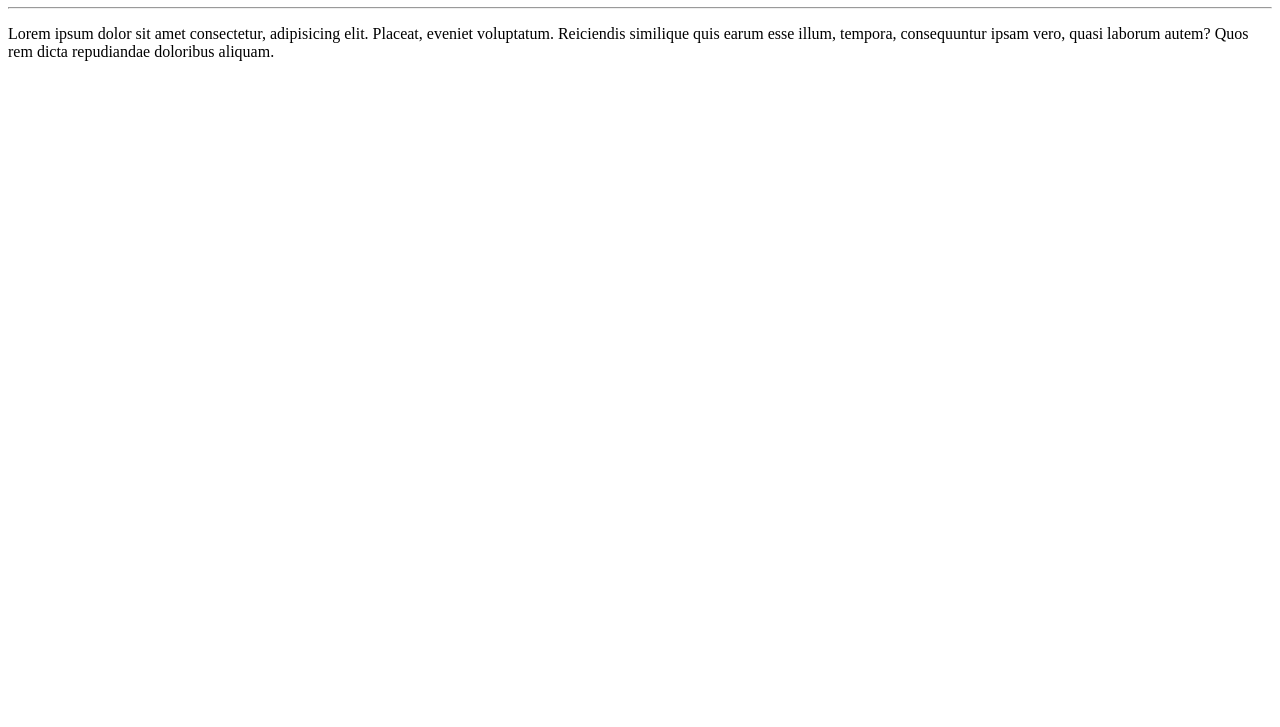
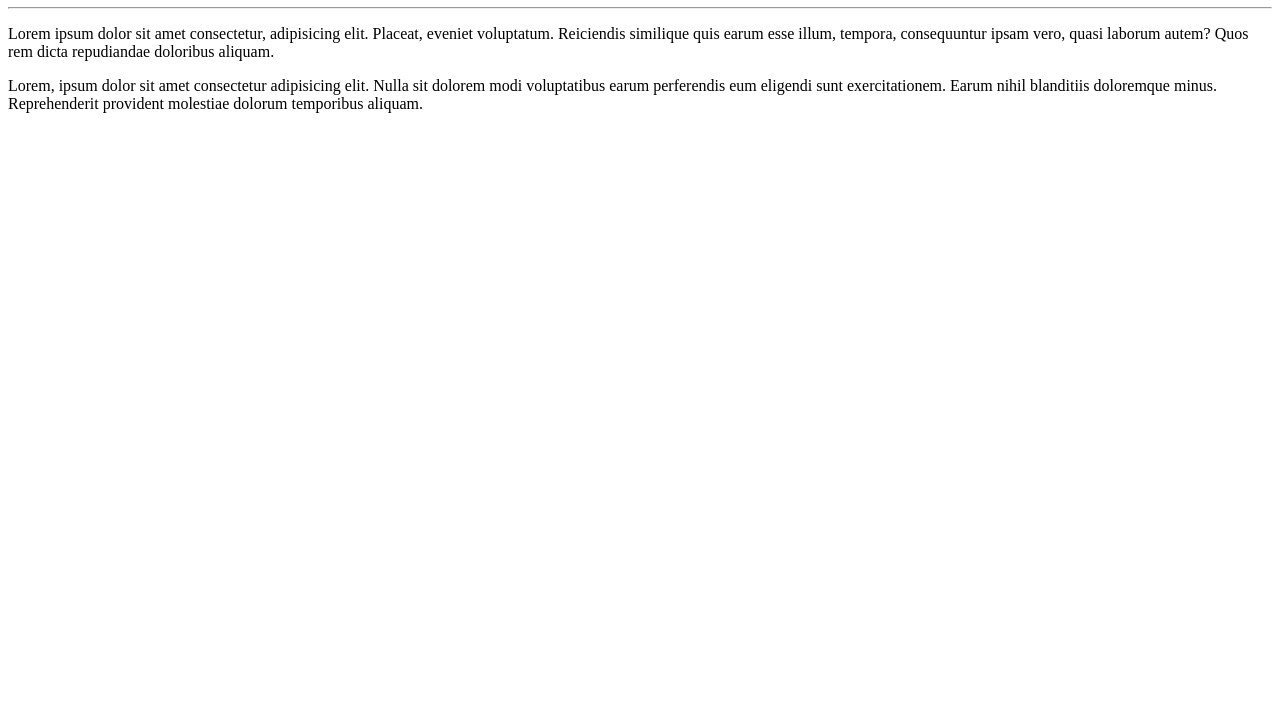
Before and after one commit to Laariof/Ola-Mundo---teste, a plain HTML site: page site-exemplo/index.html in a window 1280 px wide. Shown: the part 73-800 px from the top of the page. Drawn offline with Linux system fonts and the light colour scheme.

Commit message:
adcionei um paragrafo

```diff
--- a/site-exemplo/index.html
+++ b/site-exemplo/index.html
@@ -9,6 +9,7 @@
     <h1>Olá, mundo!!</h1>
     <hr>
     <p>Lorem ipsum dolor sit amet consectetur, adipisicing elit. Placeat, eveniet voluptatum. Reiciendis similique quis earum esse illum, tempora, consequuntur ipsam vero, quasi laborum autem? Quos rem dicta repudiandae doloribus aliquam.</p>
+    <p>Lorem, ipsum dolor sit amet consectetur adipisicing elit. Nulla sit dolorem modi voluptatibus earum perferendis eum eligendi sunt exercitationem. Earum nihil blanditiis doloremque minus. Reprehenderit provident molestiae dolorum temporibus aliquam.</p>
 
 </body>
 </html>
```
